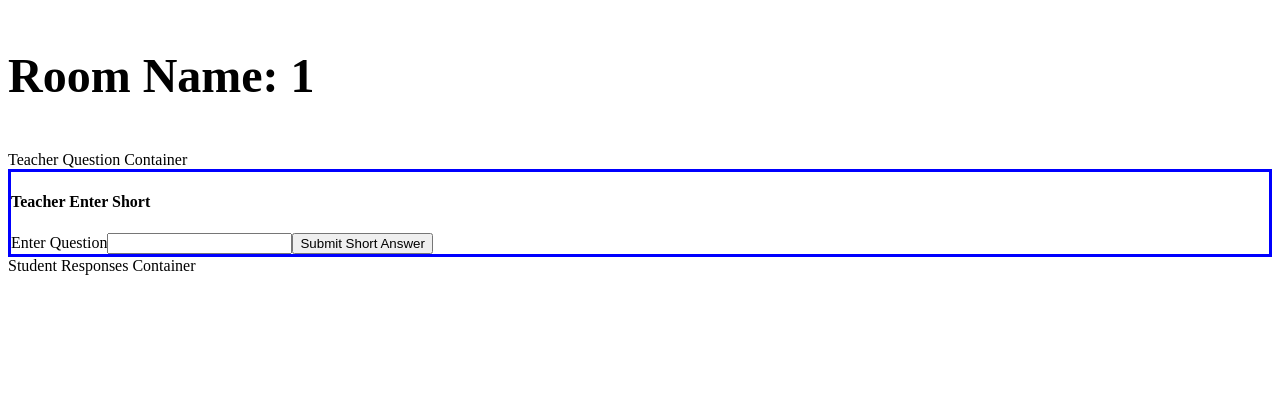
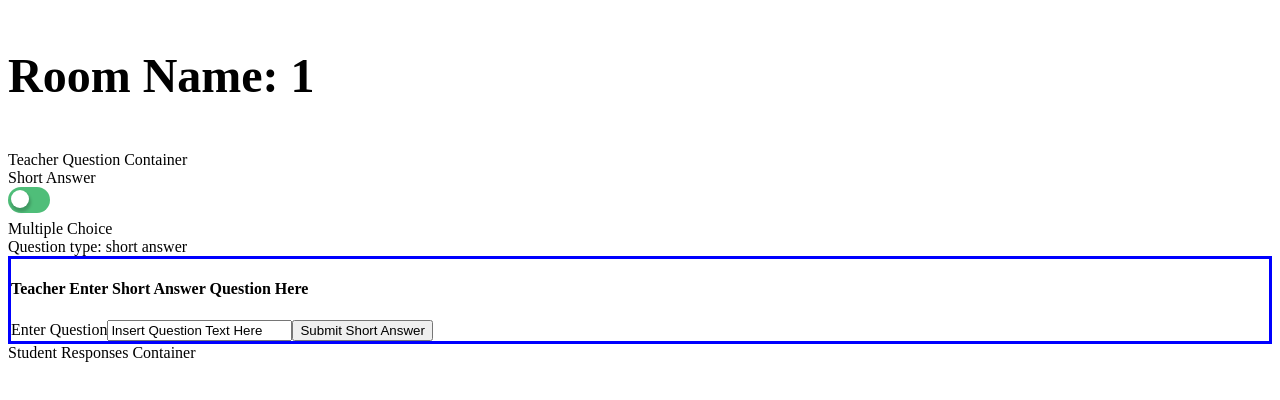
Before and after one commit to stanleyhuang16/thinkquiry, a React (Create React App) app: page /1 in a window 1280 px wide. Shown: the top 400 px of the page. Built offline with nearby package versions, Linux system fonts and the light colour scheme; the HTML template or start-up script is replaced by a standard one.

Commit message:
add hooks to handle forms and submit buttons

```diff
--- /dev/null
+++ b/src/components/ToggleSwitch.jsx
@@ -0,0 +1,60 @@
+import React from "react";
+import ReactDOM from "react-dom";
+import styled from "styled-components";
+
+const ToggleSwitch = ({handleToggleChange}) => {
+  return (
+    <div>
+      <CheckBoxWrapper>
+        <CheckBox id="checkbox" type="checkbox" onChange={handleToggleChange} />
+        <CheckBoxLabel htmlFor="checkbox" />
+      </CheckBoxWrapper>
+    </div>
+  );
+};
+
+const CheckBoxWrapper = styled.div`
+  position: relative;
+`;
+const CheckBoxLabel = styled.label`
+  position: absolute;
+  top: 0;
+  left: 0;
+  width: 42px;
+  height: 26px;
+  border-radius: 15px;
+  background: #4fbe79;
+  cursor: pointer;
+  &::after {
+    content: "";
+    display: block;
+    border-radius: 50%;
+    width: 18px;
+    height: 18px;
+    margin: 3px;
+    background: #ffffff;
+    box-shadow: 1px 3px 3px 1px rgba(0, 0, 0, 0.2);
+    transition: 0.2s;
+  }
+`;
+const CheckBox = styled.input`
+  opacity: 0;
+  z-index: 1;
+  border-radius: 15px;
+  width: 42px;
+  height: 26px;
+  &:checked + ${CheckBoxLabel} {
+    background: #4fbe79;
+    &::after {
+      content: "";
+      display: block;
+      border-radius: 50%;
+      width: 18px;
+      height: 18px;
+      margin-left: 21px;
+      transition: 0.2s;
+    }
+  }
+`;
+
+export default ToggleSwitch;
--- a/src/containers/TeacherQuestionContainer.jsx
+++ b/src/containers/TeacherQuestionContainer.jsx
@@ -2,11 +2,7 @@ import { useState, useEffect } from 'react';
 import styled from "styled-components";
 import { useHistory } from 'react-router-dom';
 
-function TeacherQuestionContainer(props) {
-  const [questionType, setQuestionType] = useState('');
-  const [multipleChoiceQuestion, setMultipleChoiceQuestion] = useState('');
-  const [shortQuestion, setShortQuestion] = useState('');
-  const history = useHistory(); // use to redirect after request to server?
+import ToggleSwitch from '../components/ToggleSwitch';
 
   // should move these styled components to a separate file
   const EnterQuestionShort = styled.div`
@@ -21,58 +17,75 @@ function TeacherQuestionContainer(props) {
     color: violet;
   `;
 
-  function handleChangeShort(e) {
-    e.preventDefault();
-    // setShortQuestion(e.target.value);
+  const NewQuestionButton = styled.button`
+  color: violet;
+`;
+
+function TeacherQuestionContainer(props) {
+  const [questionType, setQuestionType] = useState('short answer');
+  const [multipleA, setMultipleA] = useState('Choice A');
+  const [multipleB, setMultipleB] = useState('Choice B');
+  const [multipleC, setMultipleC] = useState('Choice C');
+  const [multipleD, setMultipleD] = useState('Choice D');
+  const [question, setQuestion] = useState('Insert Question Text Here');
+
+  const [editingQuestion, setEditingQuestion] = useState(true);
+
+  function handleChangeQuestion(e) {
+    setQuestion(e.target.value);
   }
 
-  function handleSubmitShort(e) {
+  function handleSubmitQuestion(e) {
     e.preventDefault();
-    // something with emit here, send back to server so it can send to other websockets
-    // history push to another component?
+    setEditingQuestion(false);
   }
 
-  function handleChangeMultiple(e) {
-    e.preventDefault();
-    // setMultipleChoiceQuestion(e.target.value);
+  function handleChangeMultiple(setMultiple, e) {
+    setMultiple(e.target.value)
   }
 
-  function handleSubmitMultiple(e) {
-    e.preventDefault();
-    // something with emit here, send back to server so it can send to other websockets
-    // history push to another component?
+  function handleToggleChange(e) {
+    // e.preventDefault();
+    console.log('handled toggle change');
+    if (questionType === 'short answer') {
+      setQuestionType('multiple choice');
+    } else if (questionType === 'multiple choice') {
+      setQuestionType('short answer');
+    }
+    console.log('state is currently :', questionType);
   }
 
   return (
     <>
       Teacher Question Container
-      {props.roomData.questionType === "multiple" ? (
+      <div>Short Answer<ToggleSwitch handleToggleChange={handleToggleChange}/>Multiple Choice</div>
+      Question type: {questionType}
+      {questionType === "multiple choice" ? (
         <EnterQuestionMultiple>
           <h4>Teacher Enter Multiple Choice</h4>
-          <form onSubmit={handleSubmitMultiple}>
-            <label>
+          <form onSubmit={handleSubmitQuestion}>
+          <label>
               Enter Question
-              <input type='text' name='question' onChange={handleChangeMultiple}>
-              </input>
+              <input type='text' name='multipleChoiceQuestion' value={question} onChange={handleChangeQuestion}></input>
             </label>
             <label>
               Enter Choice A
-              <input type='text' name='choiceA' onChange={handleChangeMultiple}>
+              <input type='text' name='choiceA' value={multipleA} onChange={(e) => handleChangeMultiple(setMultipleA, e)}>
               </input>
             </label>
             <label>
               Enter Choice B
-              <input type='text' name='choiceB' onChange={handleChangeMultiple}>
+              <input type='text' name='choiceB' value={multipleB} onChange={(e) => handleChangeMultiple(setMultipleB, e)}>
               </input>
             </label>
             <label>
               Enter Choice C
-              <input type='text' name='choiceC' onChange={handleChangeMultiple}>
+              <input type='text' name='choiceC' value={multipleC} onChange={(e) => handleChangeMultiple(setMultipleC, e)}>
               </input>
             </label>
             <label>
               Enter Choice D
-              <input type='text' name='choiceD' onChange={handleChangeMultiple}>
+              <input type='text' name='choiceD' value={multipleD} onChange={(e) => handleChangeMultiple(setMultipleD, e)}>
               </input>
             </label>
             <input type='submit' value='Submit Multiple Choice'/>
@@ -80,16 +93,19 @@ function TeacherQuestionContainer(props) {
         </EnterQuestionMultiple>
       ) : (
         <EnterQuestionShort>
-          <h4>Teacher Enter Short</h4>
-          <form onSubmit={handleSubmitShort}>
+          <h4>Teacher Enter Short Answer Question Here</h4>
+          <form onSubmit={handleSubmitQuestion}>
             <label>
               Enter Question
-              <input type='text' name='shortQuestion' onChange={handleChangeShort}></input>
+              <input type='text' name='shortQuestion' value={question} onChange={handleChangeQuestion}></input>
             </label>
             <input type='submit' value='Submit Short Answer'/>
           </form>
         </EnterQuestionShort>
       )}
+      {!editingQuestion && <NewQuestionButton>
+        Ask Another Question
+      </NewQuestionButton>}
     </>
   );
 }
```
